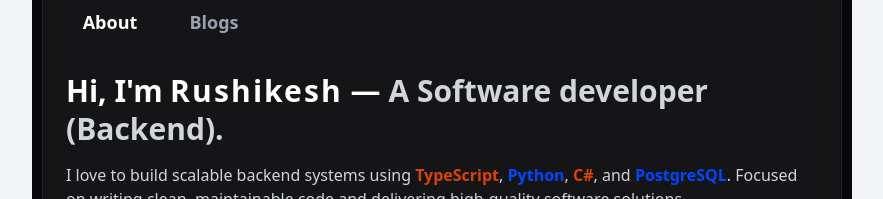
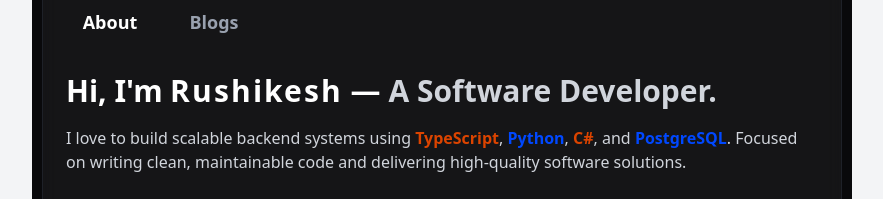
Before and after one commit to imrushikesh77/kajutakli, a React (Vite) app: page / in a window 1280 px wide. Shown: the part 443-642 px from the top of the page, without its empty margins (198-1081 px from the left). Built offline with nearby package versions, Linux system fonts and the light colour scheme.

Commit message:
fix: minor fix.

```diff
--- a/src/components/AboutSection.jsx
+++ b/src/components/AboutSection.jsx
@@ -88,7 +88,7 @@ export default function AboutSection() {
                             );
                         })}
                     </span>{' '}
-                    — <span className="text-gray-300 font-semibold">A Software developer (Backend).</span>
+                    — <span className="text-gray-300 font-semibold">A Software Developer.</span>
                 </h2>
                 <p className="mt-4 text-gray-300 max-w-3xl">
                     I love to build scalable backend systems using{" "}
```
